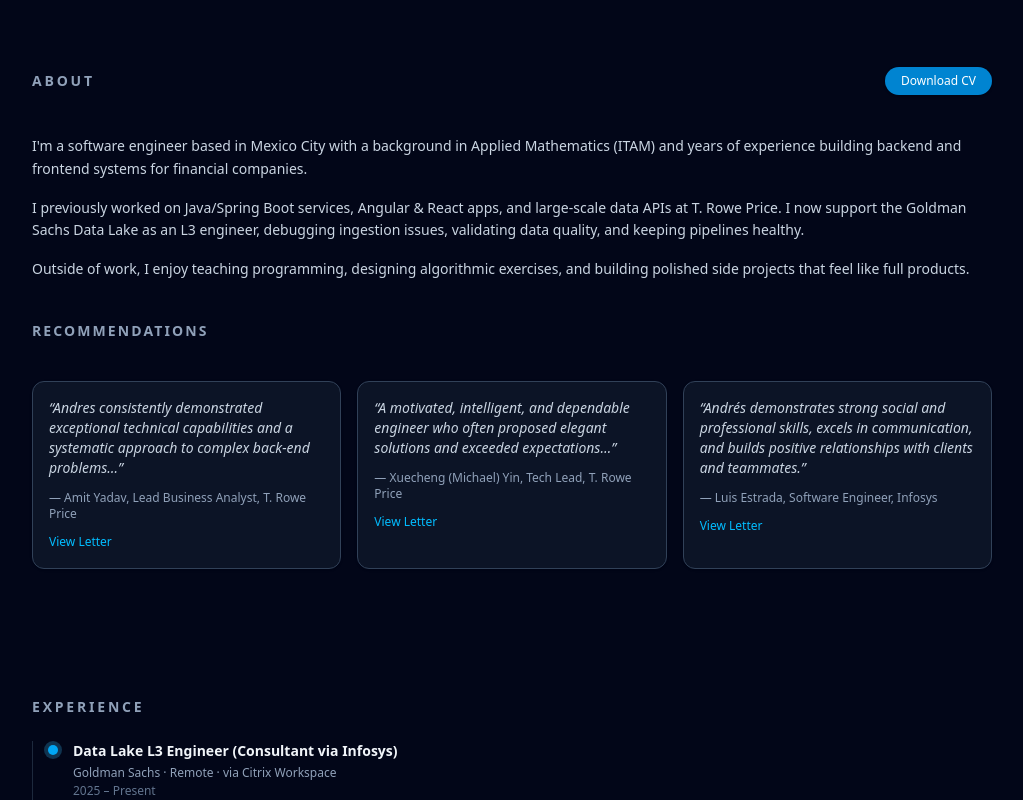
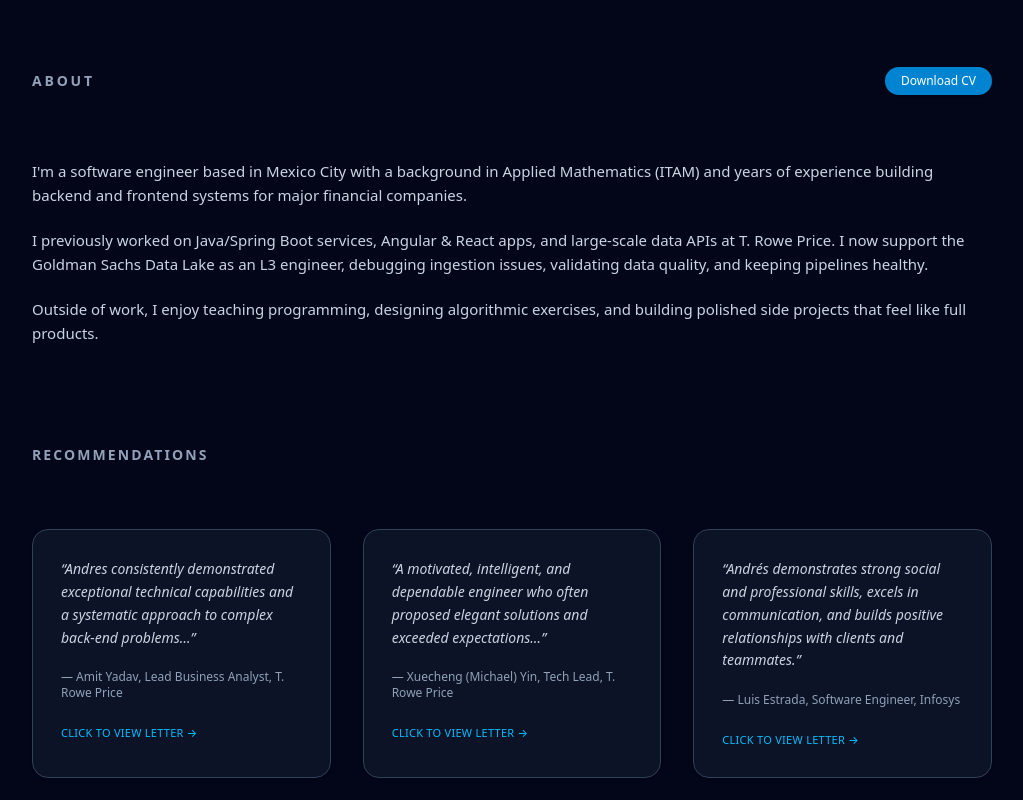
Before and after one commit to andres1998-byte/andres-portfolio, a React (Vite) app: page / in a window 1280 px wide. Shown: the part 1160-1960 px from the top of the page, without its empty margins (128-1151 px from the left). Built offline with nearby package versions, Linux system fonts and the light colour scheme.

Commit message:
Small changes

```diff
--- a/src/components/About.jsx
+++ b/src/components/About.jsx
@@ -7,7 +7,7 @@ export default function About() {
   };
 
   return (
-    <section id="about" className="scroll-mt-24 space-y-10">
+    <section id="about" className="scroll-mt-24 pb-10 space-y-16">
 
       {/* TITLE + DOWNLOAD CV BUTTON */}
       <div className="flex items-center justify-between">
@@ -38,13 +38,13 @@ export default function About() {
         whileInView={{ opacity: 1, y: 0 }}
         viewport={{ once: true }}
         transition={{ delay: 0.05, duration: 0.5 }}
-        className="mt-4 space-y-4 text-sm leading-relaxed
-                   text-slate-600 dark:text-slate-300"
+        className="mb-25 space-y-5 text-[15px] leading-relaxed
+                   text-slate-700 dark:text-slate-300"
       >
         <p>
           I&apos;m a software engineer based in Mexico City with a background in
-          Applied Mathematics (ITAM) and years of experience building backend and
-          frontend systems for financial companies.
+          Applied Mathematics (ITAM) and years of experience building backend
+          and frontend systems for major financial companies.
         </p>
 
         <p>
@@ -60,10 +60,7 @@ export default function About() {
         </p>
       </motion.div>
 
-      {/* ───────────────────────────────────────── */}
       {/* RECOMMENDATIONS SECTION */}
-      {/* ───────────────────────────────────────── */}
-
       <motion.h3
         initial={{ opacity: 0, y: 8 }}
         whileInView={{ opacity: 1, y: 0 }}
@@ -75,61 +72,63 @@ export default function About() {
         Recommendations
       </motion.h3>
 
-      <div className="grid md:grid-cols-3 gap-4">
+      <div className="grid md:grid-cols-3 gap-8">
 
-        {/* Amit Yadav */}
-        <div className="p-4 rounded-xl border border-slate-200 dark:border-slate-700
-                        bg-white/60 dark:bg-slate-800/40 shadow-sm">
-          <p className="text-slate-700 dark:text-slate-300 text-sm italic">
-            “Andres consistently demonstrated exceptional technical capabilities
-            and a systematic approach to complex back-end problems…”
-          </p>
-          <p className="mt-3 text-xs font-medium text-slate-600 dark:text-slate-400">
-            — Amit Yadav, Lead Business Analyst, T. Rowe Price
-          </p>
-          <button
-            onClick={() => openPDF("/Letter of Recommendation for Andres Villarreal.pdf")}
-            className="mt-3 text-xs text-sky-600 dark:text-sky-400 hover:underline"
-          >
-            View Letter
-          </button>
-        </div>
+        {/* CARD COMPONENT — reused 3 times */}
+        {[
+  {
+    quote:
+      "Andres consistently demonstrated exceptional technical capabilities and a systematic approach to complex back-end problems…",
+    author: "— Amit Yadav, Lead Business Analyst, T. Rowe Price",
+    file: "/Letter of Recommendation for Andres Villarreal.pdf",
+  },
+  {
+    quote:
+      "A motivated, intelligent, and dependable engineer who often proposed elegant solutions and exceeded expectations…",
+    author: "— Xuecheng (Michael) Yin, Tech Lead, T. Rowe Price",
+    file: "/recommendation-letter-Andres.pdf",
+  },
+  {
+    quote:
+      "Andrés demonstrates strong social and professional skills, excels in communication, and builds positive relationships with clients and teammates.",
+    author: "— Luis Estrada, Software Engineer, Infosys",
+    file: "/Carta recomendacion Luis Estrada.pdf",
+  },
+].map((rec, i) => (
+  <motion.div
+    key={i}
+    onClick={() => openPDF(rec.file)}
+    whileHover={{
+      scale: 1.02,
+      boxShadow: "0 8px 28px rgba(0,0,0,0.18)",
+    }}
+    transition={{ type: "spring", stiffness: 220, damping: 18 }}
+    className="
+      p-7 rounded-2xl border border-slate-200 dark:border-slate-700
+      bg-white/80 dark:bg-slate-800/40 shadow-sm
+      backdrop-blur-sm cursor-pointer select-none
+    "
+  >
+    <p className="text-slate-700 dark:text-slate-300 text-sm italic leading-relaxed">
+      “{rec.quote}”
+    </p>
 
-        {/* Michael Yin */}
-        <div className="p-4 rounded-xl border border-slate-200 dark:border-slate-700
-                        bg-white/60 dark:bg-slate-800/40 shadow-sm">
-          <p className="text-slate-700 dark:text-slate-300 text-sm italic">
-            “A motivated, intelligent, and dependable engineer who often proposed
-            elegant solutions and exceeded expectations…”
-          </p>
-          <p className="mt-3 text-xs font-medium text-slate-600 dark:text-slate-400">
-            — Xuecheng (Michael) Yin, Tech Lead, T. Rowe Price
-          </p>
-          <button
-            onClick={() => openPDF("/recommendation-letter-Andres.pdf")}
-            className="mt-3 text-xs text-sky-600 dark:text-sky-400 hover:underline"
-          >
-            View Letter
-          </button>
-        </div>
+    <p className="mt-5 text-xs font-medium text-slate-600 dark:text-slate-400">
+      {rec.author}
+    </p>
 
-        {/* Luis Estrada */}
-<div className="p-4 rounded-xl border border-slate-200 dark:border-slate-700
-                bg-white/60 dark:bg-slate-800/40 shadow-sm">
-  <p className="text-slate-700 dark:text-slate-300 text-sm italic">
-    “Andrés demonstrates strong social and professional skills, excels in
-    communication, and builds positive relationships with clients and teammates.”
-  </p>
-  <p className="mt-3 text-xs font-medium text-slate-600 dark:text-slate-400">
-    — Luis Estrada, Software Engineer, Infosys
-  </p>
-  <button
-    onClick={() => openPDF("/Carta recomendacion Luis Estrada.pdf")}
-    className="mt-3 text-xs text-sky-600 dark:text-sky-400 hover:underline"
-  >
-    View Letter
-  </button>
-</div>
+    {/* CTA TEXT */}
+    <p
+      className="
+        mt-6 text-[11px] font-medium
+        text-sky-600 dark:text-sky-400
+        tracking-wide uppercase
+      "
+    >
+      Click to view letter →
+    </p>
+  </motion.div>
+))}
 
       </div>
     </section>
```
